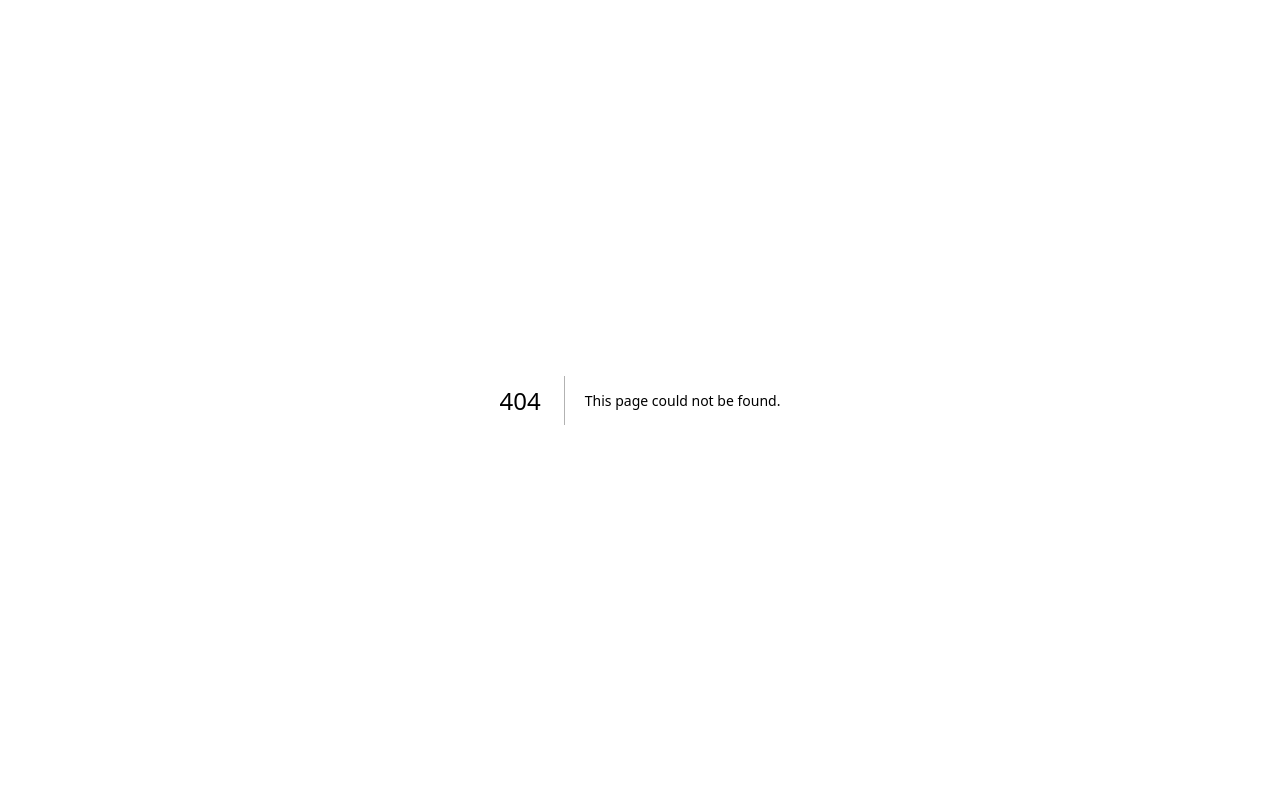
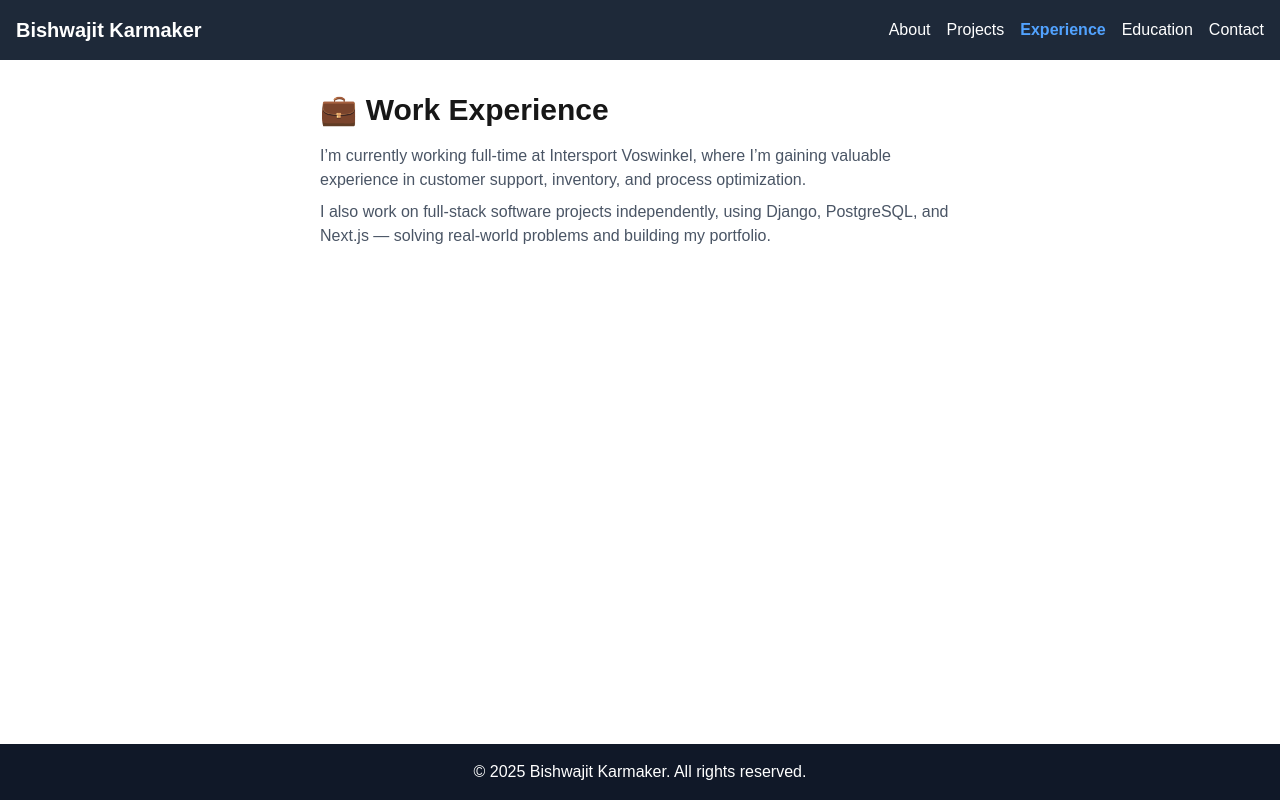
Before and after one commit to Bishwajit93/portfoliosite_frontend, a Next.js app: page /experience in a window 1280 px wide. Before the commit this address had no page. Built offline with nearby package versions, Linux system fonts and the light colour scheme.

Commit message:
Add layout and all main pages: about, projects, experience, education, contact

```diff
--- /dev/null
+++ b/src/app/contact/page.tsx
@@ -0,0 +1,18 @@
+'use client';
+import Layout from "@/components/Layout";
+
+export default function ContactPage() {
+  return (
+    <Layout>
+      <div className="max-w-2xl mx-auto p-4">
+        <h1 className="text-3xl font-bold mb-4">📞 Contact</h1>
+        <p className="text-gray-600">
+          You can reach me at <a href="mailto:bishwajit.karmaker@example.com" className="text-blue-500 underline">bishwajit.karmaker@example.com</a>
+        </p>
+        <p className="text-gray-600 mt-2">
+          Or connect with me on GitHub, LinkedIn, or Telegram. A contact form will be added soon, inshaAllah.
+        </p>
+      </div>
+    </Layout>
+  );
+}
--- /dev/null
+++ b/src/app/education/page.tsx
@@ -0,0 +1,18 @@
+'use client';
+import Layout from "@/components/Layout";
+
+export default function EducationPage() {
+  return (
+    <Layout>
+      <div className="max-w-2xl mx-auto p-4">
+        <h1 className="text-3xl font-bold mb-4">🎓 Education</h1>
+        <p className="text-gray-600">
+          I’m pursuing a Master's degree in Scientific Computing at TU Berlin, with focus on numerical mathematics, machine intelligence, and optimization.
+        </p>
+        <p className="text-gray-600 mt-2">
+          Before this, I completed my Bachelor’s degree in Bangladesh with a strong foundation in mathematics and logic, which continues to support my programming journey today.
+        </p>
+      </div>
+    </Layout>
+  );
+}
--- /dev/null
+++ b/src/app/experience/page.tsx
@@ -0,0 +1,18 @@
+'use client';
+import Layout from "@/components/Layout";
+
+export default function ExperiencePage() {
+  return (
+    <Layout>
+      <div className="max-w-2xl mx-auto p-4">
+        <h1 className="text-3xl font-bold mb-4">💼 Work Experience</h1>
+        <p className="text-gray-600">
+          I’m currently working full-time at Intersport Voswinkel, where I’m gaining valuable experience in customer support, inventory, and process optimization.
+        </p>
+        <p className="text-gray-600 mt-2">
+          I also work on full-stack software projects independently, using Django, PostgreSQL, and Next.js — solving real-world problems and building my portfolio.
+        </p>
+      </div>
+    </Layout>
+  );
+}
--- a/src/app/page.tsx
+++ b/src/app/page.tsx
@@ -1,103 +1,23 @@
-import Image from "next/image";
+'use client';
+import Layout from "@/components/Layout";
 
-export default function Home() {
+export default function HomePage() {
   return (
-    <div className="grid grid-rows-[20px_1fr_20px] items-center justify-items-center min-h-screen p-8 pb-20 gap-16 sm:p-20 font-[family-name:var(--font-geist-sans)]">
-      <main className="flex flex-col gap-[32px] row-start-2 items-center sm:items-start">
-        <Image
-          className="dark:invert"
-          src="/next.svg"
-          alt="Next.js logo"
-          width={180}
-          height={38}
-          priority
-        />
-        <ol className="list-inside list-decimal text-sm/6 text-center sm:text-left font-[family-name:var(--font-geist-mono)]">
-          <li className="mb-2 tracking-[-.01em]">
-            Get started by editing{" "}
-            <code className="bg-black/[.05] dark:bg-white/[.06] px-1 py-0.5 rounded font-[family-name:var(--font-geist-mono)] font-semibold">
-              src/app/page.tsx
-            </code>
-            .
-          </li>
-          <li className="tracking-[-.01em]">
-            Save and see your changes instantly.
-          </li>
-        </ol>
+    <Layout>
+      <div className="max-w-2xl mx-auto space-y-6 p-4">
+        <h1 className="text-4xl font-bold">👋 Hi, I'm Bishwajit Karmaker</h1>
+        <p className="text-gray-700">
+          I'm a dedicated developer and master's student based in Berlin. With a strong background in Scientific Computing and a passion for building real-world software, I'm currently developing full-stack applications with Django, PostgreSQL, and Next.js.
+        </p>
 
-        <div className="flex gap-4 items-center flex-col sm:flex-row">
-          <a
-            className="rounded-full border border-solid border-transparent transition-colors flex items-center justify-center bg-foreground text-background gap-2 hover:bg-[#383838] dark:hover:bg-[#ccc] font-medium text-sm sm:text-base h-10 sm:h-12 px-4 sm:px-5 sm:w-auto"
-            href="https://vercel.com/new?utm_source=create-next-app&utm_medium=appdir-template-tw&utm_campaign=create-next-app"
-            target="_blank"
-            rel="noopener noreferrer"
-          >
-            <Image
-              className="dark:invert"
-              src="/vercel.svg"
-              alt="Vercel logomark"
-              width={20}
-              height={20}
-            />
-            Deploy now
-          </a>
-          <a
-            className="rounded-full border border-solid border-black/[.08] dark:border-white/[.145] transition-colors flex items-center justify-center hover:bg-[#f2f2f2] dark:hover:bg-[#1a1a1a] hover:border-transparent font-medium text-sm sm:text-base h-10 sm:h-12 px-4 sm:px-5 w-full sm:w-auto md:w-[158px]"
-            href="https://nextjs.org/docs?utm_source=create-next-app&utm_medium=appdir-template-tw&utm_campaign=create-next-app"
-            target="_blank"
-            rel="noopener noreferrer"
-          >
-            Read our docs
-          </a>
-        </div>
-      </main>
-      <footer className="row-start-3 flex gap-[24px] flex-wrap items-center justify-center">
-        <a
-          className="flex items-center gap-2 hover:underline hover:underline-offset-4"
-          href="https://nextjs.org/learn?utm_source=create-next-app&utm_medium=appdir-template-tw&utm_campaign=create-next-app"
-          target="_blank"
-          rel="noopener noreferrer"
-        >
-          <Image
-            aria-hidden
-            src="/file.svg"
-            alt="File icon"
-            width={16}
-            height={16}
-          />
-          Learn
-        </a>
-        <a
-          className="flex items-center gap-2 hover:underline hover:underline-offset-4"
-          href="https://vercel.com/templates?framework=next.js&utm_source=create-next-app&utm_medium=appdir-template-tw&utm_campaign=create-next-app"
-          target="_blank"
-          rel="noopener noreferrer"
-        >
-          <Image
-            aria-hidden
-            src="/window.svg"
-            alt="Window icon"
-            width={16}
-            height={16}
-          />
-          Examples
-        </a>
-        <a
-          className="flex items-center gap-2 hover:underline hover:underline-offset-4"
-          href="https://nextjs.org?utm_source=create-next-app&utm_medium=appdir-template-tw&utm_campaign=create-next-app"
-          target="_blank"
-          rel="noopener noreferrer"
-        >
-          <Image
-            aria-hidden
-            src="/globe.svg"
-            alt="Globe icon"
-            width={16}
-            height={16}
-          />
-          Go to nextjs.org →
-        </a>
-      </footer>
-    </div>
+        <p className="text-gray-600">
+          After moving from Bangladesh to Germany in 2018, I’ve worked through academic challenges, personal growth, and professional transitions — always motivated by the belief that technology can make a real difference.
+        </p>
+
+        <p className="text-gray-600">
+          Explore my <a href="/projects" className="text-blue-500 underline">projects</a>, check my <a href="/experience" className="text-blue-500 underline">experience</a>, or reach out via <a href="/contact" className="text-blue-500 underline">contact</a>.
+        </p>
+      </div>
+    </Layout>
   );
 }
--- a/src/app/projects/page.tsx
+++ b/src/app/projects/page.tsx
@@ -6,6 +6,7 @@ import { fetchProjects, deleteProject } from "@/lib/api";
 import AddProjectForm from "@/components/AddProjectForm";
 import EditProjectForm from "@/components/EditProjectForm";
 import { Project } from "@/types/project";
+import Layout from "@/components/Layout";
 
 export default function ProjectsPage() {
   const [projects, setProjects] = useState<Project[]>([]);
@@ -44,7 +45,8 @@ export default function ProjectsPage() {
   }, []);
 
   return (
-    <main className="max-w-2xl mx-auto p-4">
+    <Layout>
+      <div className="max-w-2xl mx-auto p-4">
         <h1 className="text-3xl font-bold mb-6">📦 My Portfolio Projects</h1>
 
         {/* Show Edit or Add form */}
@@ -95,6 +97,7 @@ export default function ProjectsPage() {
             ))}
           </ul>
         )}
-    </main>
+      </div>
+    </Layout>
   );
 }
--- /dev/null
+++ b/src/components/Layout.tsx
@@ -0,0 +1,54 @@
+'use client';
+
+import React from "react";
+import Link from "next/link";
+import { usePathname } from "next/navigation";
+
+type Props = {
+  children: React.ReactNode;
+};
+
+export default function Layout({ children }: Props) {
+  const pathname = usePathname();
+
+  const navLinks = [
+    { href: "/", label: "About" },
+    { href: "/projects", label: "Projects" },
+    { href: "/experience", label: "Experience" },
+    { href: "/education", label: "Education" },
+    { href: "/contact", label: "Contact" },
+  ];
+
+  return (
+    <div className="flex flex-col min-h-screen">
+      {/* Header */}
+      <header className="bg-gray-800 text-white p-4">
+        <div className="container mx-auto flex justify-between items-center">
+          <h1 className="text-xl font-bold">Bishwajit Karmaker</h1>
+          <nav className="space-x-4">
+            {navLinks.map(({ href, label }) => {
+              const isActive = pathname === href;
+              return (
+                <Link
+                  key={href}
+                  href={href}
+                  className={`hover:underline ${
+                    isActive ? "text-blue-400 font-bold" : "text-white"
+                  }`}
+                >
+                  {label}
+                </Link>
+              );
+            })}
+          </nav>
+        </div>
+      </header>
+
+      <main className="flex-1 container mx-auto p-4">{children}</main>
+
+      <footer className="bg-gray-900 text-white text-center p-4 mt-4">
+        © {new Date().getFullYear()} Bishwajit Karmaker. All rights reserved.
+      </footer>
+    </div>
+  );
+}
```
Lines whose indentation alone changed are shown as unchanged.
